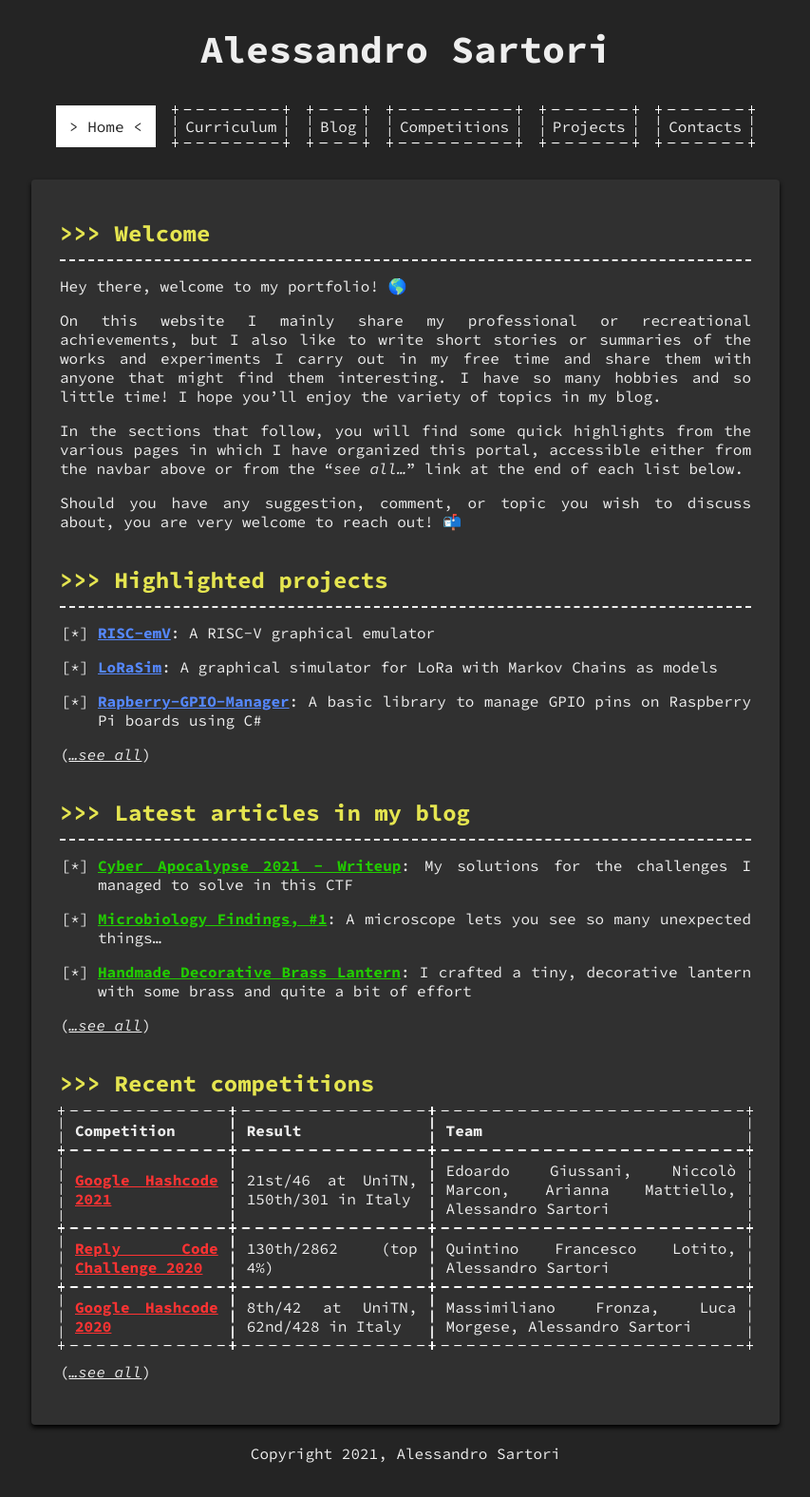
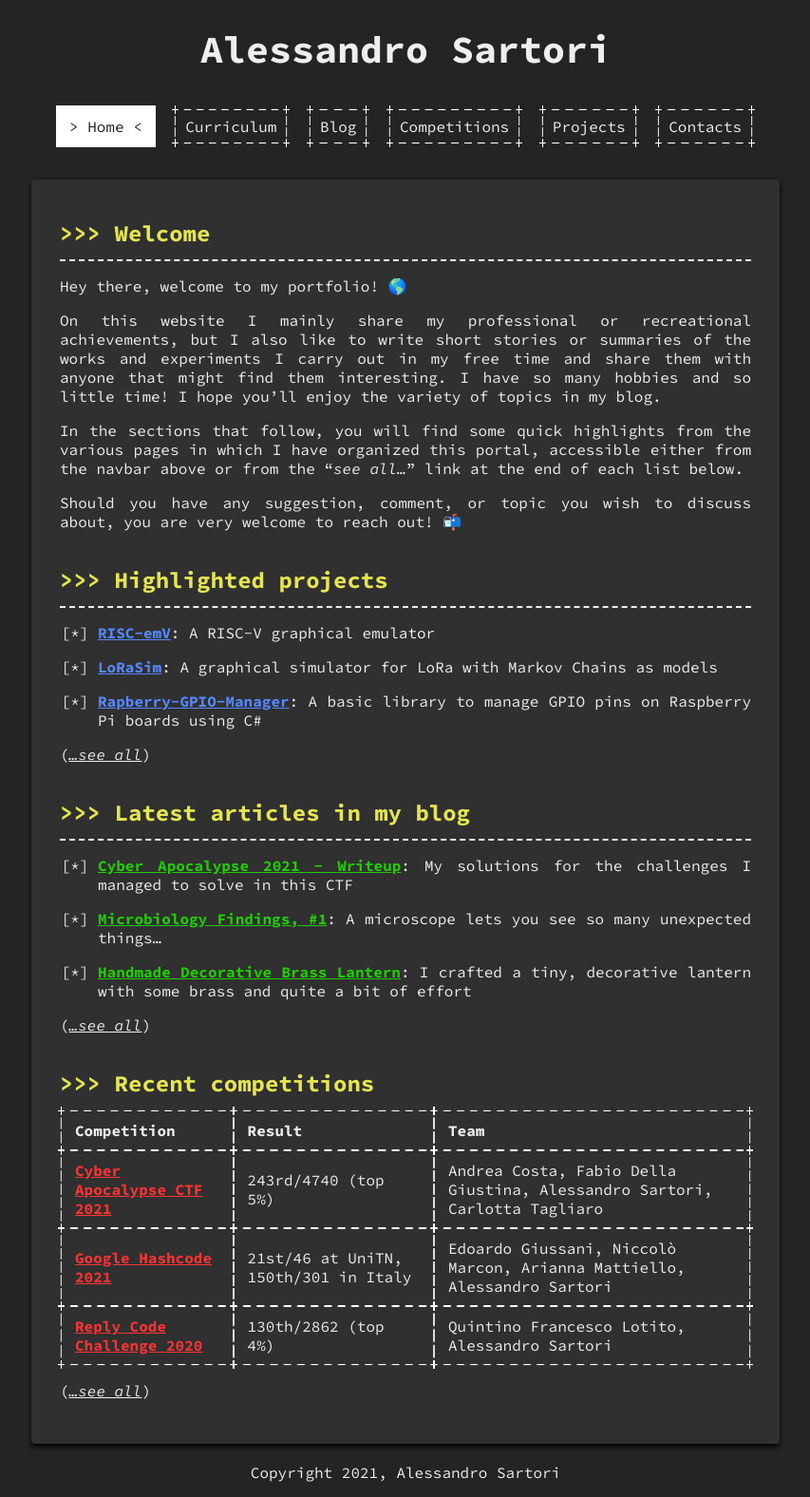
Before and after one commit to AlexSartori/alexsartori.github.io, a Jekyll site: the page built from index.md, in a window 1280 px wide. Shown: the whole page at 95% size, without its empty margins (213-1066 px from the left). Built offline with Jekyll 4.4.1, drawn with Linux system fonts in a browser that asks for light colours; emoji names are drawn with the system emoji font.

Commit message:
Add Cyber Apocalypse 2021 to competitions

```diff
--- a/_data/competitions.yml
+++ b/_data/competitions.yml
@@ -1,3 +1,8 @@
+- name: "Cyber Apocalypse CTF 2021"
+  url: https://www.hackthebox.eu/cyber-apocalypse-ctf-2021
+  result: "243rd/4740 (top 5%)"
+  team: "Andrea Costa, Fabio Della Giustina, Alessandro Sartori, Carlotta Tagliaro"
+
 - name: "Google Hashcode 2021"
   url: https://hashcode.withgoogle.com/
   result: "21st/46 at UniTN, 150th/301 in Italy"
--- a/css/main.scss
+++ b/css/main.scss
@@ -134,6 +134,7 @@
 
 table {
     width: 100%;
+    text-align: left;
 
     th, td {
         padding: 4px 8px;
```
